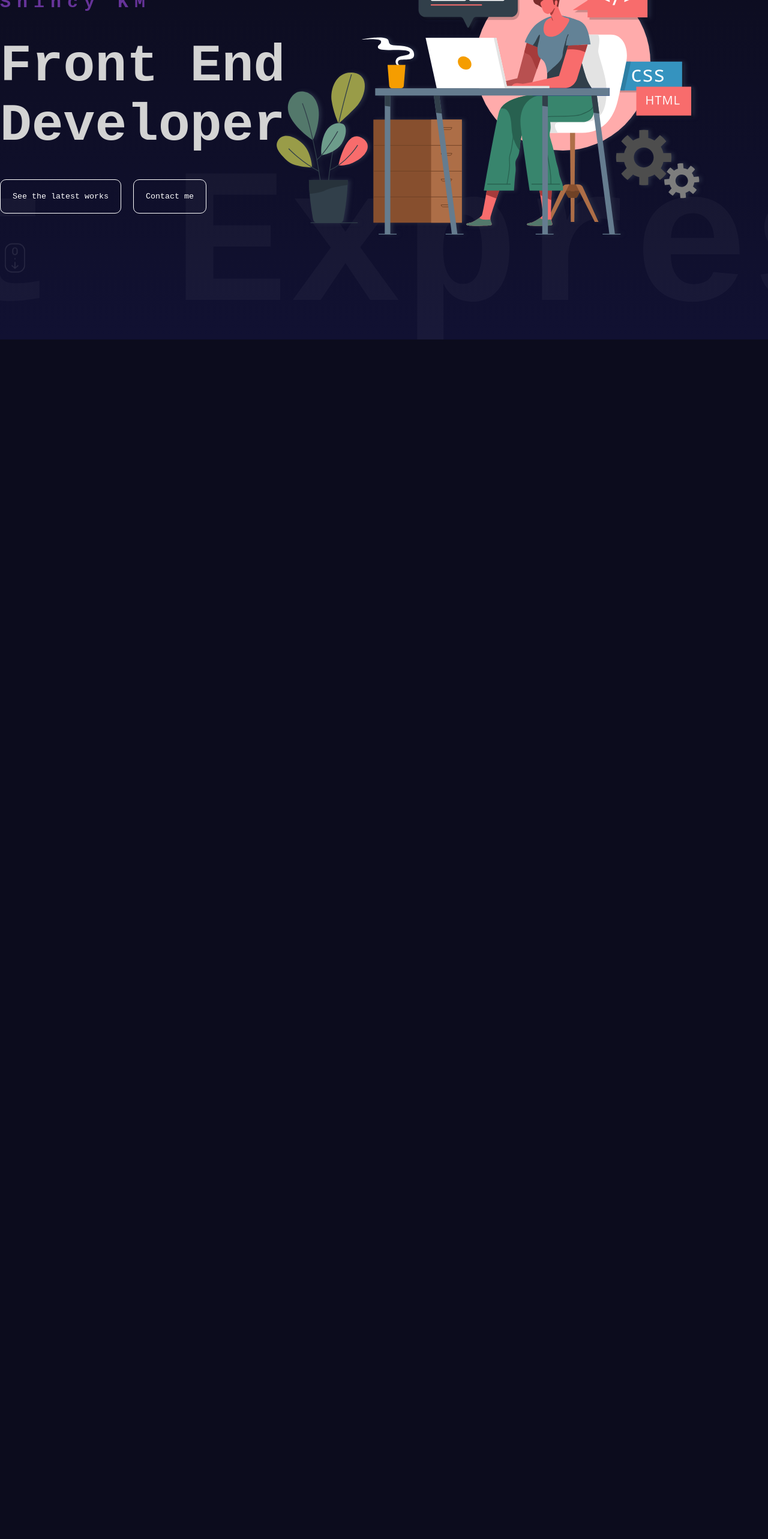
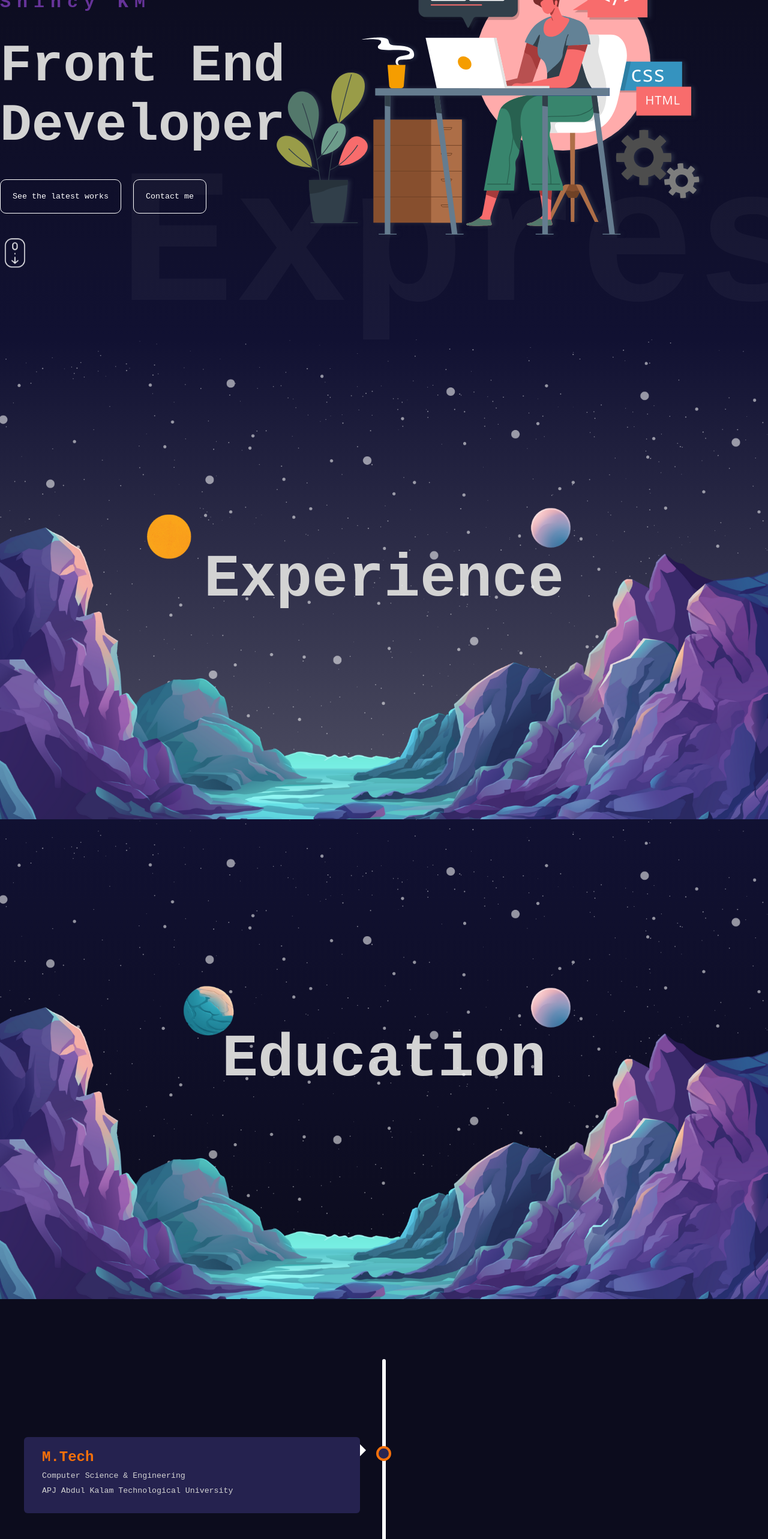
Before and after one commit to shincyshnz/my-portfolio, a React (Vite) app in the folder my-portfolio/: page / in a window 1280 px wide. Shown: the part 234-2800 px from the top of the page at 60% size. Before the commit the page ends 800 px from the top, so only its background shows below. Built offline with nearby package versions, Linux system fonts and the light colour scheme.

Commit message:
education section mobile freindly

```diff
--- a/my-portfolio/src/App.jsx
+++ b/my-portfolio/src/App.jsx
@@ -13,16 +13,16 @@ const App = () => {
         <Hero />
       </section>
 
-      {/* <section id='experience'>
+      <section id='experience'>
         <Parallax type="experience" />
-      </section> */}
+      </section>
 
-      {/* <section id='education'>
+      <section id='education'>
         <Parallax type="education" />
       </section>
       <section>
         <Education />
-      </section> */}
+      </section>
 
       {/* <Portfolio /> */}
 
--- a/my-portfolio/src/pages/education/Education.jsx
+++ b/my-portfolio/src/pages/education/Education.jsx
@@ -1,6 +1,5 @@
 import './education.scss'
-import { useRef, useEffect, useState } from 'react'
-import { motion, useScroll, useTransform } from 'framer-motion'
+import { motion } from 'framer-motion'
 
 
 const Education = () => {
@@ -17,7 +16,7 @@ const Education = () => {
 
   const contentAnimation = {
     initial: {
-      y: -500,
+      y: -100,
       opacity: 0
     },
     animate: {
@@ -37,7 +36,7 @@ const Education = () => {
 
   return (
     <div className="timelineContainer">
-
+      {/* Text Container */}
       <motion.div
         variants={lineAnimation}
         initial="initial"
@@ -52,20 +51,19 @@ const Education = () => {
             initial="initial"
             whileInView="animate"
             whileHover={hoverEffect}
-            style={{}}
           >
             <motion.h2
               variants={contentAnimation}
-            >M.Tech in Computer Science & Engg
+            >M.Tech
             </motion.h2>
             <motion.h5
               variants={contentAnimation}
-            >2018 - 2020
+            >Computer Science & Engineering
             </motion.h5>
-            <motion.p
+            <motion.h5
               variants={contentAnimation}
             >APJ Abdul Kalam Technological University
-            </motion.p>
+            </motion.h5>
 
             {/* <!-- SVG for left container --> */}
             <motion.svg id="progress" width="100" height="100" viewBox="0 0 100 100">
@@ -86,6 +84,7 @@ const Education = () => {
 
           </motion.div>
         </div>
+
         <div className="container right">
           <motion.div
             variants={contentAnimation}
@@ -96,16 +95,16 @@ const Education = () => {
           >
             <motion.h2
               variants={contentAnimation}
-            >B.Tech in Computer Science & Engg
+            >B.Tech
             </motion.h2>
             <motion.h5
               variants={contentAnimation}
-            >2018 - 2020
+            > Computer Science & Engineering
             </motion.h5>
-            <motion.p
+            <motion.h5
               variants={contentAnimation}
             >Calicut University
-            </motion.p>
+            </motion.h5>
 
             {/* <!-- SVG for right container --> */}
             <svg id="progress" width="100" height="100" viewBox="0 0 100 100">
--- a/my-portfolio/src/pages/education/education.scss
+++ b/my-portfolio/src/pages/education/education.scss
@@ -11,20 +11,32 @@
     .timeline {
         position: relative;
         max-width: $desktop-width;
-        height: 550px;
         width: 100%;
         margin: 0 auto;
+
+        @include mobile {
+            margin-top: 70px;
+        }
 
         &:after {
             content: '';
             position: absolute;
             width: 6px;
+            // height: 380px;
             border-radius: 10px;
             background-color: white;
             top: 0;
             bottom: 0;
             left: 50%;
             margin-left: -3px;
+
+            @include mobile {
+                width: 4px;
+                // top: 25%;
+                bottom: -30%;
+                left: 31px;
+                height: 100vh;
+            }
         }
 
         .container {
@@ -32,6 +44,12 @@
             position: relative;
             background-color: inherit;
             width: 50%;
+
+            @include mobile {
+                width: 100%;
+                padding-left: 70px;
+                padding-right: 25px;
+            }
 
             .content {
                 padding: 20px 30px;
@@ -69,7 +87,7 @@
         }
 
         .left {
-            left: 0%;
+            left: 0;
             margin-top: 120px;
 
             &:before {
@@ -83,16 +101,34 @@
                 border: medium solid white;
                 border-width: 10px 0 10px 10px;
                 border-color: transparent transparent transparent white;
+
+                @include mobile {
+                    left: 60px;
+                    rotate: 180deg;
+                }
+
             }
 
             svg {
                 right: -52px;
                 top: 15px;
+
+                @include mobile {
+                    right: unset;
+                    left: -53px;
+                    top: 10px;
+                }
             }
         }
 
         .right {
             left: 50%;
+            top: 10%;
+
+            @include mobile {
+                left: unset;
+                top: unset;
+            }
 
             &:before {
                 content: " ";
@@ -105,46 +141,27 @@
                 border: medium solid white;
                 border-width: 10px 10px 10px 0;
                 border-color: transparent white transparent transparent;
+
+                @include mobile {
+                    rotate: 360deg;
+                    left: 61px;
+                }
+
             }
 
             &:after {
                 left: -16px;
+
+                @include mobile {
+                    left: 15px;
+                }
             }
 
             svg {
                 left: -53px;
                 top: 15px;
             }
+
         }
     }
 }
-
-
-@media screen and (max-width: 600px) {
-
-    .timeline::after {
-        left: 31px;
-
-        .container {
-            width: 100%;
-            padding-left: 70px;
-            padding-right: 25px;
-
-            &:before {
-                left: 60px;
-                border: medium solid white;
-                border-width: 10px 10px 10px 0;
-                border-color: transparent white transparent transparent;
-            }
-        }
-
-        .left::after,
-        .right::after {
-            left: 15px;
-        }
-
-        .right {
-            left: 0%;
-        }
-    }
-}
--- a/my-portfolio/src/pages/parallax/parallax.scss
+++ b/my-portfolio/src/pages/parallax/parallax.scss
@@ -1,3 +1,5 @@
+@import '../../app.scss';
+
 @mixin imageStyles($imgUrl) {
     background-image: url($imgUrl);
     background-size: cover;
@@ -18,16 +20,31 @@
 
     h1 {
         font-size: 100px;
+
+        @include mobile{
+            font-size: 42px;
+            text-align: center;
+        }
     }
 
     .mountains {
         @include imageStyles('/mountains.png');
         z-index: 3;
+
+        @include mobile{
+            background-size: contain;
+            background-repeat: no-repeat;
+        }
     }
 
     .planets {
         @include imageStyles('/planets.png');
         z-index: 2;
+
+        @include mobile{
+            background-size: contain;
+            background-repeat: no-repeat;
+        }
     }
 
     .stars {
```
Also changed, not shown: my-portfolio/public/education.svg (added).
